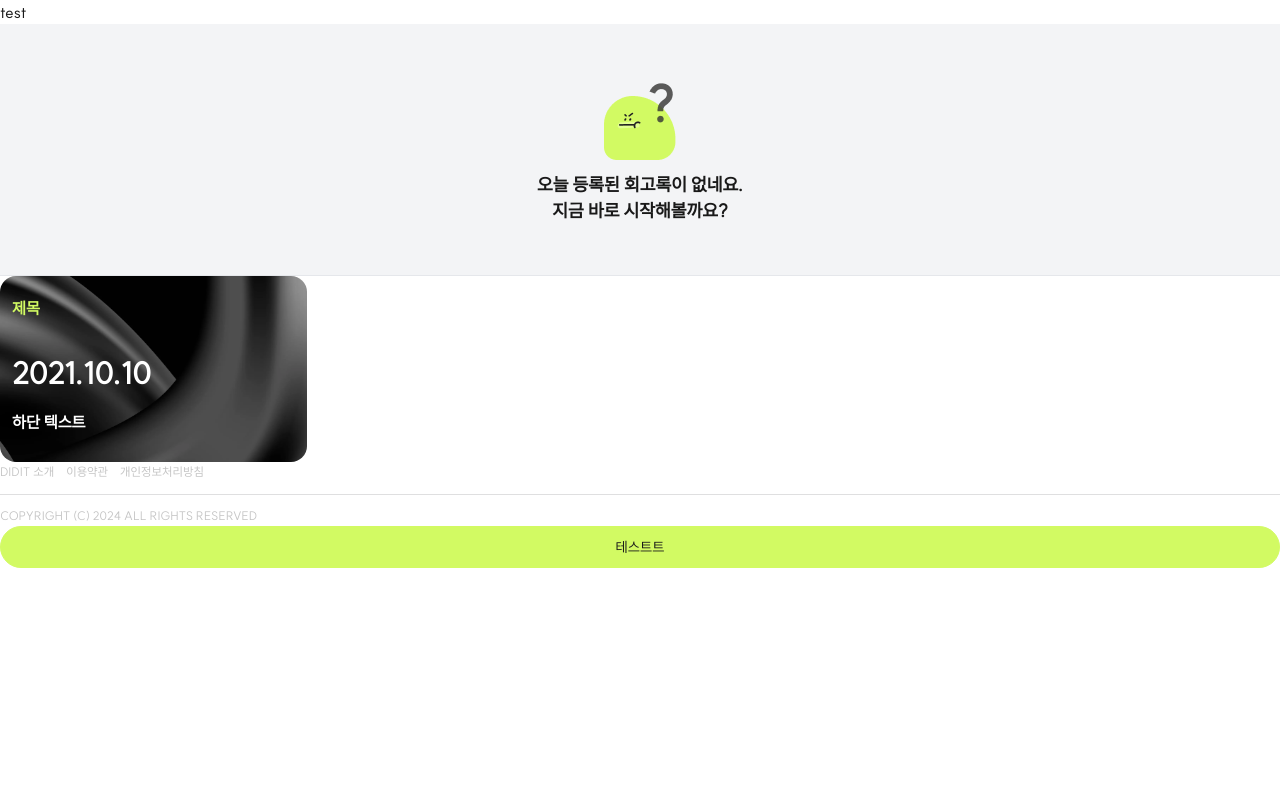
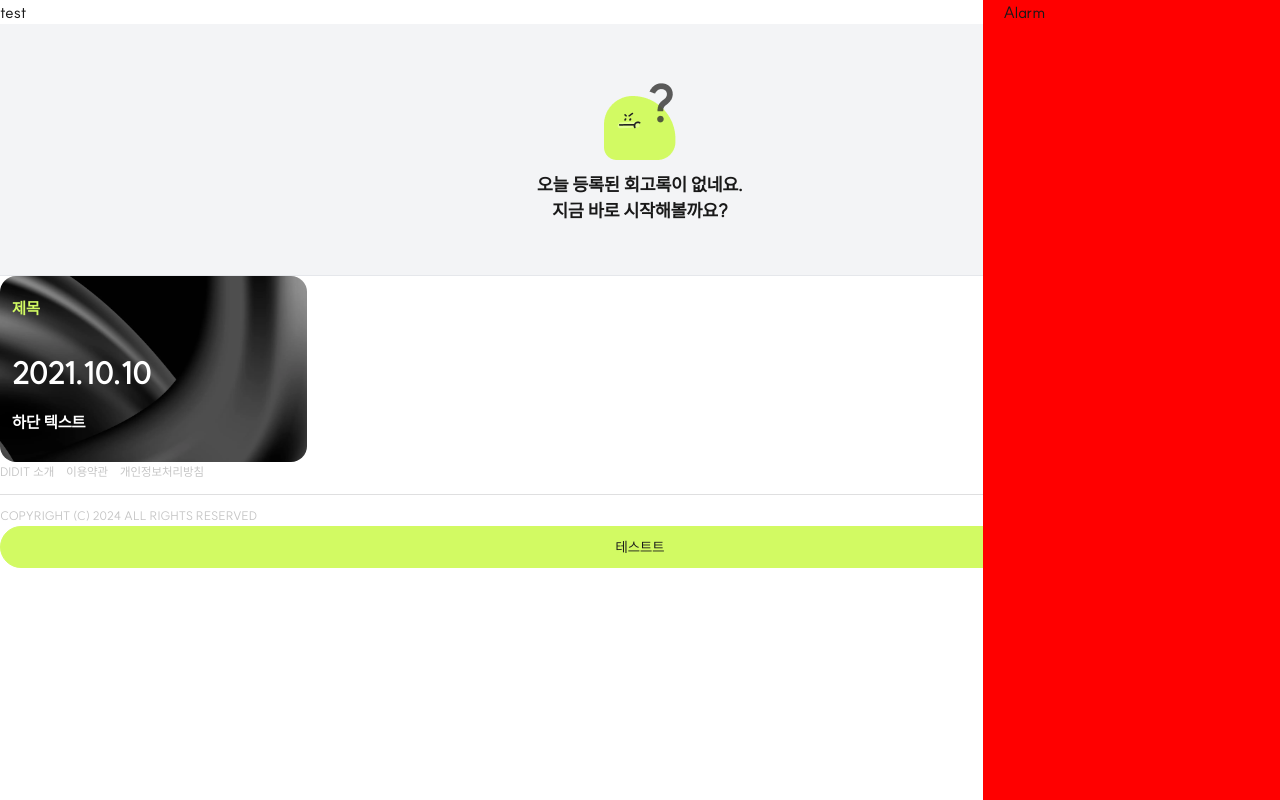
Before and after one commit to muzi55/didit, a Next.js app: page / in a window 1280 px wide. Built offline with nearby package versions, Linux system fonts and the light colour scheme.

Commit message:
component: 알람 컴포넌트 및 프로바이더 추가

```diff
--- /dev/null
+++ b/src/app/_components/alarm/Alarm.tsx
@@ -0,0 +1,7 @@
+import React from "react";
+
+import AlarmProvider from "./AlarmProvider";
+
+export default function Alarm() {
+	return <AlarmProvider>Alarm</AlarmProvider>;
+}
--- /dev/null
+++ b/src/app/_components/alarm/AlarmProvider.tsx
@@ -0,0 +1,9 @@
+import React from "react";
+
+export default function AlarmProvider({
+	children,
+}: {
+	children: React.ReactNode;
+}) {
+	return <div className="absolute top-0 right-0 alarmBox">{children}</div>;
+}
--- a/src/app/globals.css
+++ b/src/app/globals.css
@@ -135,4 +135,12 @@ body {
     padding-left: 20px;
     padding-right: 15px;
   }
+
+  .alarmBox{
+    width: 297px;
+    padding-left: 20px;
+    padding-right: 20px;
+    height: 100dvh;
+    background: red;
+  }
 }
--- a/src/app/page.tsx
+++ b/src/app/page.tsx
@@ -1,5 +1,6 @@
 "use client";
 
+import Alarm from "./_components/alarm/Alarm";
 import Button from "./_components/common/Button";
 import DailyStreakCard from "./_components/common/card/streakcard/DailyStreakCard";
 import Footer from "./_components/footer/Footer";
@@ -32,6 +33,7 @@ export default function Home() {
 			>
 				<p className="text-bodySmall400">테스트트</p>
 			</Button>
+			<Alarm />
 		</>
 	);
 }
```
